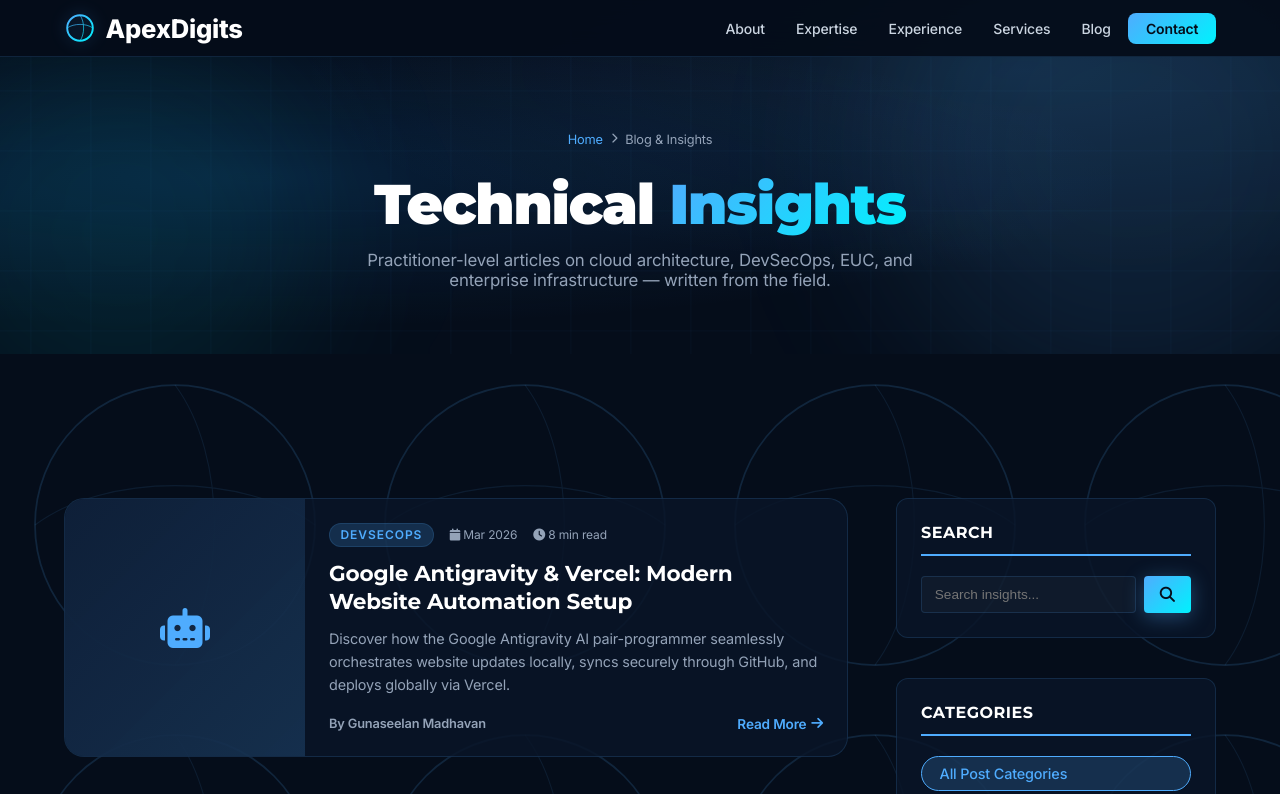
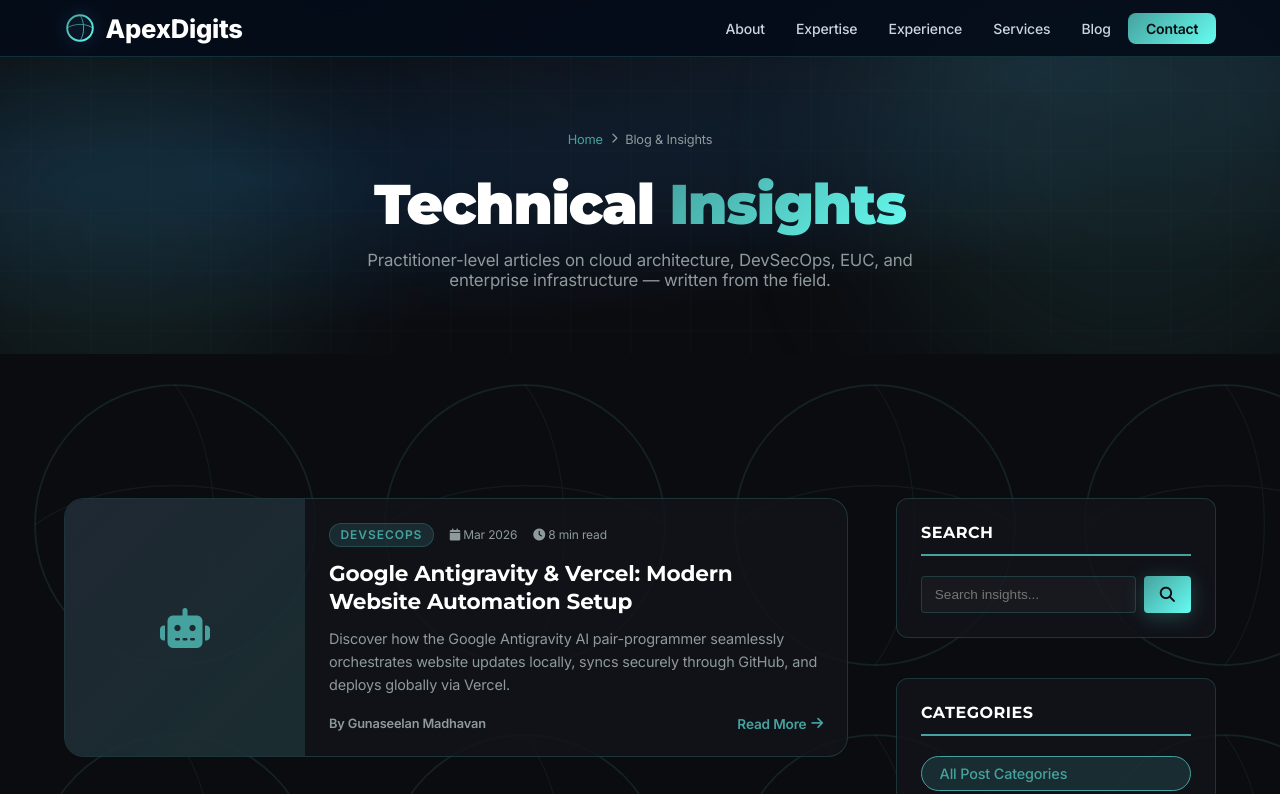
Before and after one commit to APDSADMIN/apexdigits-website, a plain HTML site: page blog.html in a window 1280 px wide. Shown: the top 794 px of the page. Drawn offline with Linux system fonts and the light colour scheme.

Commit message:
Update design to Aurora Deep Space theme

```diff
--- a/blog.html
+++ b/blog.html
@@ -31,8 +31,8 @@
                             stroke-width="3" stroke-opacity="0.7" />
                         <defs>
                             <linearGradient id="logo-grad-blog" x1="0%" y1="0%" x2="100%" y2="100%">
-                                <stop offset="0%" style="stop-color:#4facfe;stop-opacity:1" />
-                                <stop offset="100%" style="stop-color:#00f2fe;stop-opacity:1" />
+                                <stop offset="0%" style="stop-color:#45A29E;stop-opacity:1" />
+                                <stop offset="100%" style="stop-color:#66FCF1;stop-opacity:1" />
                             </linearGradient>
                         </defs>
                     </svg>
@@ -93,7 +93,7 @@
                     </article>
 
                     <article class="blog-wp-card" data-category="multi-cloud">
-                        <div class="blog-wp-thumb" style="color:#4facfe;"><i class="fas fa-terminal"></i></div>
+                        <div class="blog-wp-thumb" style="color:#45A29E;"><i class="fas fa-terminal"></i></div>
                         <div class="blog-wp-content">
                             <div class="blog-wp-header">
                                 <span class="blog-cat">Multi-Cloud</span>
@@ -131,7 +131,7 @@
                     </article>
 
                     <article class="blog-wp-card" data-category="multi-cloud">
-                        <div class="blog-wp-thumb" style="color:#4facfe;"><i class="fas fa-sync"></i></div>
+                        <div class="blog-wp-thumb" style="color:#45A29E;"><i class="fas fa-sync"></i></div>
                         <div class="blog-wp-content">
                             <div class="blog-wp-header">
                                 <span class="blog-cat">Multi-Cloud</span>
@@ -283,8 +283,8 @@
                                 stroke-width="3" stroke-opacity="0.5" />
                             <defs>
                                 <linearGradient id="logo-grad-blog-footer" x1="0%" y1="0%" x2="100%" y2="100%">
-                                    <stop offset="0%" style="stop-color:#4facfe;stop-opacity:1" />
-                                    <stop offset="100%" style="stop-color:#00f2fe;stop-opacity:1" />
+                                    <stop offset="0%" style="stop-color:#45A29E;stop-opacity:1" />
+                                    <stop offset="100%" style="stop-color:#66FCF1;stop-opacity:1" />
                                 </linearGradient>
                             </defs>
                         </svg>
@@ -323,7 +323,7 @@
         </div>
         <div class="footer-bottom">
             <p>&copy; 2026 Gunaseelan Madhavan &middot; ApexDigits. All rights reserved.</p>
-            <p>Built with <i class="fas fa-heart" style="color:#4facfe;"></i> for enterprise excellence.</p>
+            <p>Built with <i class="fas fa-heart" style="color:#45A29E;"></i> for enterprise excellence.</p>
         </div>
     </footer>
     <button class="scroll-top" id="scrollTop" aria-label="Scroll to top"><i class="fas fa-chevron-up"></i></button>
--- a/styles.css
+++ b/styles.css
@@ -13,37 +13,37 @@
 }
 
 :root {
-  --navy: #050d1a;
-  --navy-light: #0a1628;
-  --navy-mid: #0e1f38;
-  --slate: #1a2942;
-  --slate-light: #243552;
-  --blue: #4facfe;
-  --blue-deep: #1a6fc4;
-  --blue-glow: rgba(79, 172, 254, 0.18);
-  --cyan: #00f2fe;
-  --accent: #6ee7f7;
-  --green: #43e97b;
-  --purple: #a78bfa;
+  --navy: #0B0C10;
+  --navy-light: #12141A;
+  --navy-mid: #1F2833;
+  --slate: #2B3746;
+  --slate-light: #3D4A5A;
+  --blue: #45A29E;
+  --blue-deep: #2E7975;
+  --blue-glow: rgba(69, 162, 158, 0.18);
+  --cyan: #66FCF1;
+  --accent: #E21C7B;
+  --green: #05F1B5;
+  --purple: #C850C0;
   --white: #ffffff;
   --gray-100: #f1f5f9;
   --gray-200: #cbd5e1;
   --gray-400: #94a3b8;
   --gray-600: #475569;
-  --text: #e2e8f0;
-  --text-muted: #94a3b8;
-  --border: rgba(79, 172, 254, 0.15);
-  --card-bg: rgba(10, 22, 40, 0.85);
-  --gradient: linear-gradient(135deg, #4facfe 0%, #00f2fe 100%);
-  --gradient-r: linear-gradient(135deg, #43e97b 0%, #38f9d7 100%);
-  --gradient-p: linear-gradient(135deg, #a78bfa 0%, #818cf8 100%);
+  --text: #C5C6C7;
+  --text-muted: #8F9A9C;
+  --border: rgba(102, 252, 241, 0.15);
+  --card-bg: rgba(18, 20, 26, 0.85);
+  --gradient: linear-gradient(135deg, #45A29E 0%, #66FCF1 100%);
+  --gradient-r: linear-gradient(135deg, #E21C7B 0%, #FF6A88 100%);
+  --gradient-p: linear-gradient(135deg, #4158D0 0%, #C850C0 100%);
   --font-main: 'Inter', system-ui, sans-serif;
-  --font-head: 'Montserrat', system-ui, sans-serif;
+  --font-head: 'Outfit', 'Montserrat', system-ui, sans-serif;
   --radius: 12px;
   --radius-lg: 20px;
   --transition: 0.3s ease;
   --shadow: 0 8px 32px rgba(0, 0, 0, 0.4);
-  --shadow-blue: 0 8px 32px rgba(79, 172, 254, 0.15);
+  --shadow-blue: 0 8px 32px rgba(69, 162, 158, 0.15);
 }
 
 html {
@@ -310,11 +310,11 @@
 .btn-primary {
   background: var(--gradient);
   color: var(--navy);
-  box-shadow: 0 4px 20px rgba(79, 172, 254, 0.35);
+  box-shadow: 0 4px 20px rgba(69, 162, 158, 0.35);
 }
 
 .btn-primary:hover {
-  box-shadow: 0 8px 28px rgba(79, 172, 254, 0.45);
+  box-shadow: 0 8px 28px rgba(69, 162, 158, 0.45);
 }
 
 .btn-outline {
@@ -498,8 +498,8 @@
   justify-content: center;
   position: relative;
   overflow: hidden;
-  background: radial-gradient(ellipse at 20% 50%, rgba(26, 111, 196, 0.18) 0%, transparent 60%),
-    radial-gradient(ellipse at 80% 20%, rgba(79, 172, 254, 0.12) 0%, transparent 50%),
+  background: radial-gradient(ellipse at 20% 50%, rgba(46, 121, 117, 0.18) 0%, transparent 60%),
+    radial-gradient(ellipse at 80% 20%, rgba(69, 162, 158, 0.12) 0%, transparent 50%),
     var(--navy);
   padding: 6rem 1.5rem 4rem;
   text-align: center;
@@ -511,8 +511,8 @@
   z-index: 0;
   opacity: 0.25;
   background-image:
-    linear-gradient(rgba(79, 172, 254, 0.15) 1px, transparent 1px),
-    linear-gradient(90deg, rgba(79, 172, 254, 0.15) 1px, transparent 1px);
+    linear-gradient(rgba(69, 162, 158, 0.15) 1px, transparent 1px),
+    linear-gradient(90deg, rgba(69, 162, 158, 0.15) 1px, transparent 1px);
   background-size: 60px 60px;
   animation: grid-move 12s linear infinite;
 }
@@ -528,7 +528,7 @@
 .hero-orb-1 {
   width: 500px;
   height: 500px;
-  background: rgba(79, 172, 254, 0.12);
+  background: rgba(69, 162, 158, 0.12);
   top: -100px;
   right: -100px;
 }
@@ -536,7 +536,7 @@
 .hero-orb-2 {
   width: 400px;
   height: 400px;
-  background: rgba(0, 242, 254, 0.08);
+  background: rgba(102, 252, 241, 0.08);
   bottom: -80px;
   left: -80px;
 }
@@ -559,7 +559,7 @@
   display: inline-flex;
   align-items: center;
   gap: 0.5rem;
-  background: rgba(79, 172, 254, 0.1);
+  background: rgba(69, 162, 158, 0.1);
   border: 1px solid var(--border);
   color: var(--blue);
   padding: 0.5rem 1.25rem;
@@ -601,7 +601,7 @@
 }
 
 .tech-pill {
-  background: rgba(79, 172, 254, 0.08);
+  background: rgba(69, 162, 158, 0.08);
   border: 1px solid var(--border);
   color: var(--accent);
   padding: 0.4rem 1rem;
@@ -615,7 +615,7 @@
 }
 
 .tech-pill:hover {
-  background: rgba(79, 172, 254, 0.18);
+  background: rgba(69, 162, 158, 0.18);
   border-color: var(--blue);
 }
 
```
Also changed, not shown: about.html (+5 -5 lines), antigravity-vercel-workflow.html (+5 -5 lines), azure-automation-powershell-scripts.html (+5 -5 lines), citrix-licensing-cloud-2026-updates.html (+5 -5 lines), contact.html (+5 -5 lines), designing-resilient-landing-zones.html (+5 -5 lines), entra-cloud-sync-multi-cloud.html (+5 -5 lines), experience.html (+5 -5 lines), expertise.html (+5 -5 lines), index.html (+5 -5 lines), services.html (+4 -4 lines), zero-trust-practice.html (+5 -5 lines), ag-ai-analyze.png (added).
